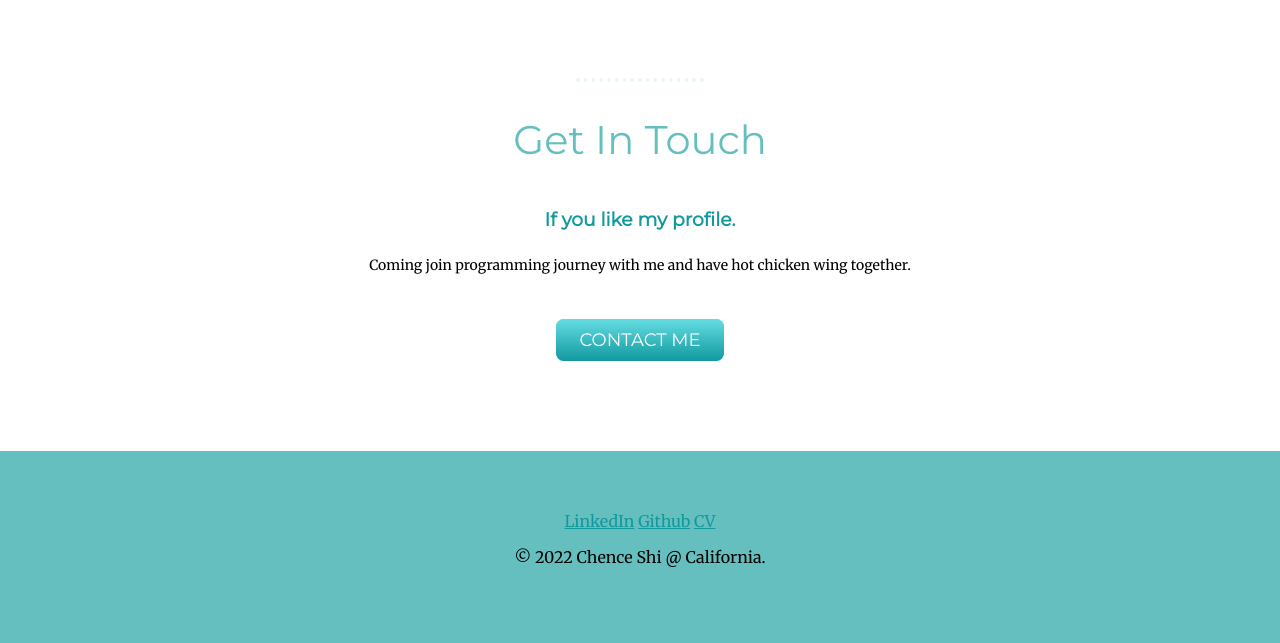
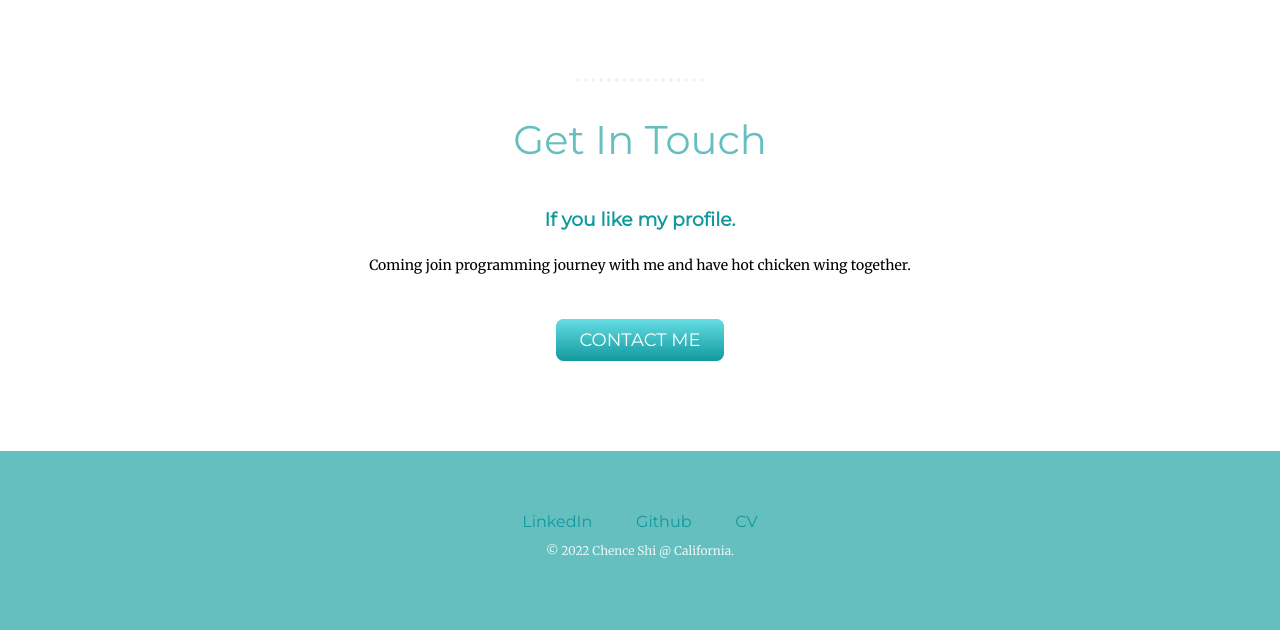
Before and after one commit to fLexsooP/CSS-MySite, a plain HTML site: page index.html in a window 1280 px wide. Shown: the part 1938-2581 px from the top of the page. Drawn offline with Linux system fonts and the light colour scheme.

Commit message:
fix link

```diff
--- a/css/style.css
+++ b/css/style.css
@@ -27,6 +27,13 @@ h3 {
 
 a {
   color: #11999E;
+  font-family: 'Montserrat', sans-serif;
+  margin: 10px 20px;
+  text-decoration: none;
+}
+
+a:hover {
+  color: #EAF6F6;
 }
 
 hr {
@@ -132,3 +139,8 @@ hr {
   background-image: linear-gradient(to bottom, #9eedf0, #7dc4c2);
   text-decoration: none;
 }
+
+.copyright {
+  color: #EAF6F6;
+  font-size: 12px;
+}
--- a/index.html
+++ b/index.html
@@ -52,7 +52,7 @@
       <a class="footer-link" href="https://www.linkedin.com/in/chence-shi-26b4a11b5//">LinkedIn</a>
       <a class="footer-link" href="https://github.com/fLexsooP">Github</a>
       <a class="footer-link" href="https://flexsoop.github.io/cv/">CV</a>
-      <p>© 2022 Chence Shi @ California.</p>
+      <p class="copyright">© 2022 Chence Shi @ California.</p>
     </div>
 
   </body>
```
